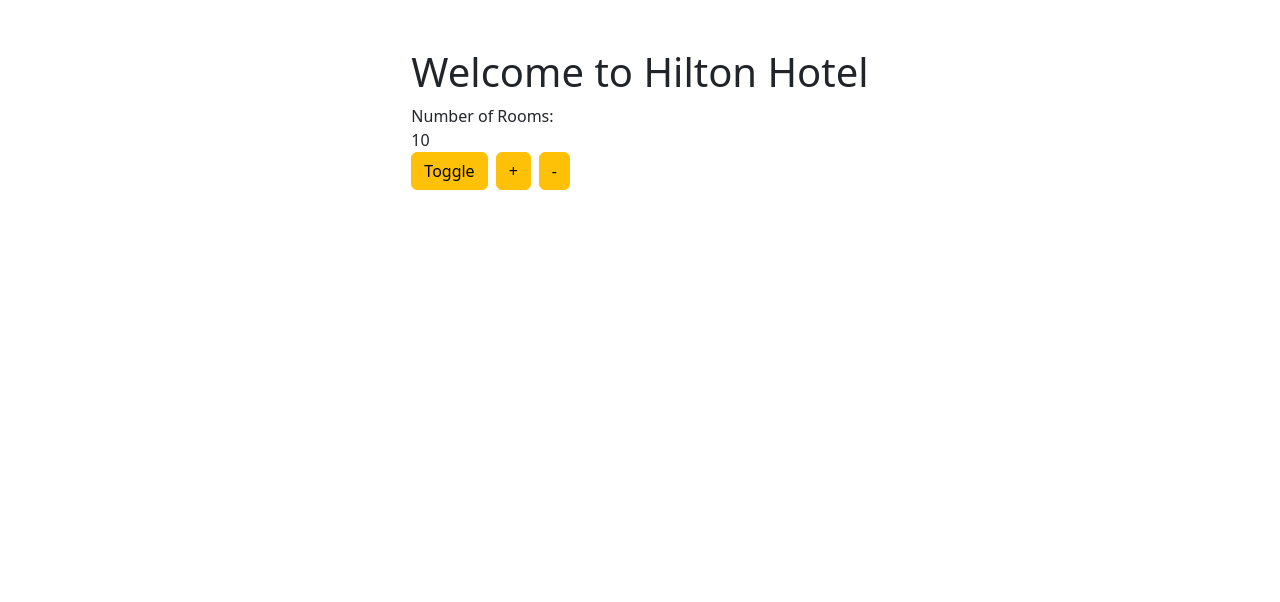
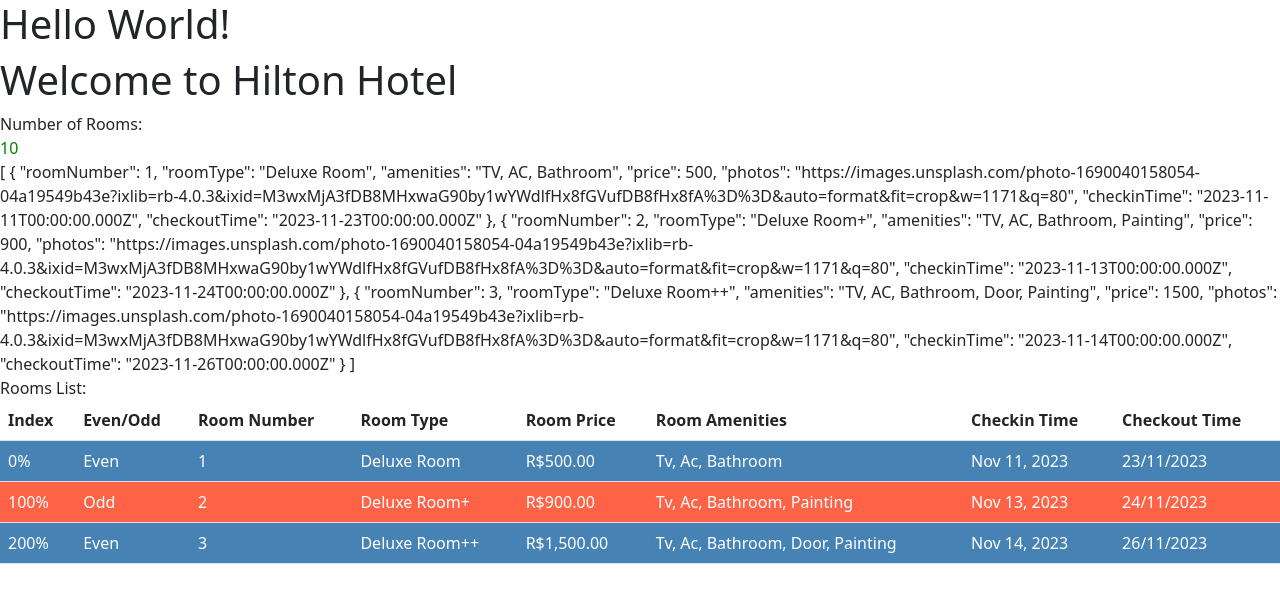
Before and after one commit to hhenriques1999/angular-learning, an Angular app in the folder hotelinventoryapp/: page / in a window 1280 px wide. Shown: the top 602 px of the page. Built offline with nearby package versions, Linux system fonts and the light colour scheme.

Commit message:
Aplicar conceitos de pipes e directives

```diff
--- a/hotelinventoryapp/src/app/app.component.html
+++ b/hotelinventoryapp/src/app/app.component.html
@@ -1,3 +1,11 @@
-<div class="d-flex flex-column align-items-center mt-5">
-  <hinv-rooms></hinv-rooms>
+<h1>Hello World!</h1>
+
+<div [ngSwitch]="role">
+  <div *ngSwitchCase="'User'">Welcome User!</div>
+  <div *ngSwitchCase="'Admin'">
+    <hinv-rooms></hinv-rooms>
+  </div>
+  <div *ngSwitchDefault>
+    You are not authorized to view this page!
+  </div>
 </div>
--- a/hotelinventoryapp/src/app/app.component.ts
+++ b/hotelinventoryapp/src/app/app.component.ts
@@ -11,4 +11,6 @@
 })
 export class AppComponent {
   title = 'hotelinventoryapp';
+
+  role = "Admin";
 }
--- a/hotelinventoryapp/src/app/rooms/rooms.component.html
+++ b/hotelinventoryapp/src/app/rooms/rooms.component.html
@@ -1,12 +1,44 @@
-<h1>Welcome to {{hotelName}}</h1>
+<h1>Welcome to {{ hotelName }}</h1>
 
 <div [hidden]="hideRooms">
-    Number of Rooms:
-    <div [innerText]="numbersOfRooms"></div>
+  Number of Rooms:
+  <div [ngStyle]="{ color: roomInfo.availableRooms ? 'green' : 'red' }">
+    {{ roomInfo.availableRooms == 0 ? "No rooms" : roomInfo.availableRooms }}
+  </div>
 </div>
 
-<div class="d-flex gap-2">
-    <button class="btn btn-warning" (click)="toggle()">Toggle</button>
-    <button class="btn btn-warning" (click)="increaseRooms()">+</button>
-    <button class="btn btn-warning" (click)="decreaseRooms()">-</button>
+{{ rooms | json }}
+
+<div *ngIf="roomInfo.availableRooms > 0">
+  Rooms List:
+
+  <table class="table table-hover">
+    <thead>
+      <tr>
+        <th>Index</th>
+        <th>Even/Odd</th>
+        <th>Room Number</th>
+        <th>Room Type</th>
+        <th>Room Price</th>
+        <th>Room Amenities</th>
+        <th>Checkin Time</th>
+        <th>Checkout Time</th>
+      </tr>
+    </thead>
+    <tbody>
+      <tr
+        [ngClass]="e ? 'even' : 'odd'"
+        *ngFor="let room of rooms; let e = even; let o = odd; let i = index"
+      >
+        <td>{{ i | percent }}</td>
+        <td>{{ e ? "Even" : "Odd" }}</td>
+        <td>{{ room.roomNumber }}</td>
+        <td>{{ room.roomType }}</td>
+        <td>{{ room.price | currency : "BRL" }}</td>
+        <td>{{ room.amenities | titlecase }}</td>
+        <td>{{ room.checkinTime | date }}</td>
+        <td>{{ room.checkoutTime | date : "dd/MM/yyyy" }}</td>
+      </tr>
+    </tbody>
+  </table>
 </div>
--- a/hotelinventoryapp/src/app/rooms/rooms.component.ts
+++ b/hotelinventoryapp/src/app/rooms/rooms.component.ts
@@ -1,4 +1,5 @@
 import { Component } from '@angular/core';
+import { Room, RoomInfo } from './rooms';
 
 @Component({
   selector: 'hinv-rooms',
@@ -25,4 +26,39 @@
     this.numbersOfRooms -= 1;
   }
 
+  roomInfo: RoomInfo = {
+    totalRooms: 20,
+    availableRooms: 10,
+    bookedRooms: 5,
+  };
+
+  rooms: Room[] = [
+    {
+      roomNumber: 1,
+      roomType: 'Deluxe Room',
+      amenities: 'TV, AC, Bathroom',
+      price: 500,
+      photos: "https://images.unsplash.com/photo-1690040158054-04a19549b43e?ixlib=rb-4.0.3&ixid=M3wxMjA3fDB8MHxwaG90by1wYWdlfHx8fGVufDB8fHx8fA%3D%3D&auto=format&fit=crop&w=1171&q=80",
+      checkinTime: new Date('11-Nov-2023'),
+      checkoutTime: new Date('23-Nov-2023'),
+    },
+    {
+      roomNumber: 2,
+      roomType: 'Deluxe Room+',
+      amenities: 'TV, AC, Bathroom, Painting',
+      price: 900,
+      photos: "https://images.unsplash.com/photo-1690040158054-04a19549b43e?ixlib=rb-4.0.3&ixid=M3wxMjA3fDB8MHxwaG90by1wYWdlfHx8fGVufDB8fHx8fA%3D%3D&auto=format&fit=crop&w=1171&q=80",
+      checkinTime: new Date('13-Nov-2023'),
+      checkoutTime: new Date('24-Nov-2023'),
+    },
+    {
+      roomNumber: 3,
+      roomType: 'Deluxe Room++',
+      amenities: 'TV, AC, Bathroom, Door, Painting',
+      price: 1500,
+      photos: "https://images.unsplash.com/photo-1690040158054-04a19549b43e?ixlib=rb-4.0.3&ixid=M3wxMjA3fDB8MHxwaG90by1wYWdlfHx8fGVufDB8fHx8fA%3D%3D&auto=format&fit=crop&w=1171&q=80",
+      checkinTime: new Date('14-Nov-2023'),
+      checkoutTime: new Date('26-Nov-2023'),
+    }
+  ]
 }
```
